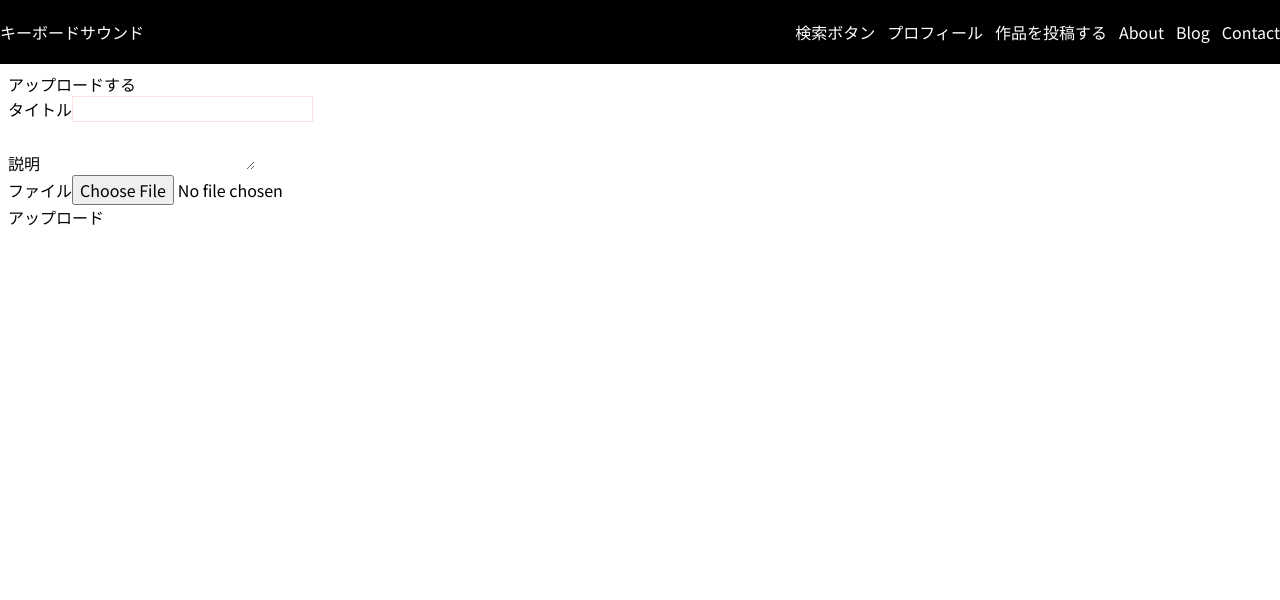
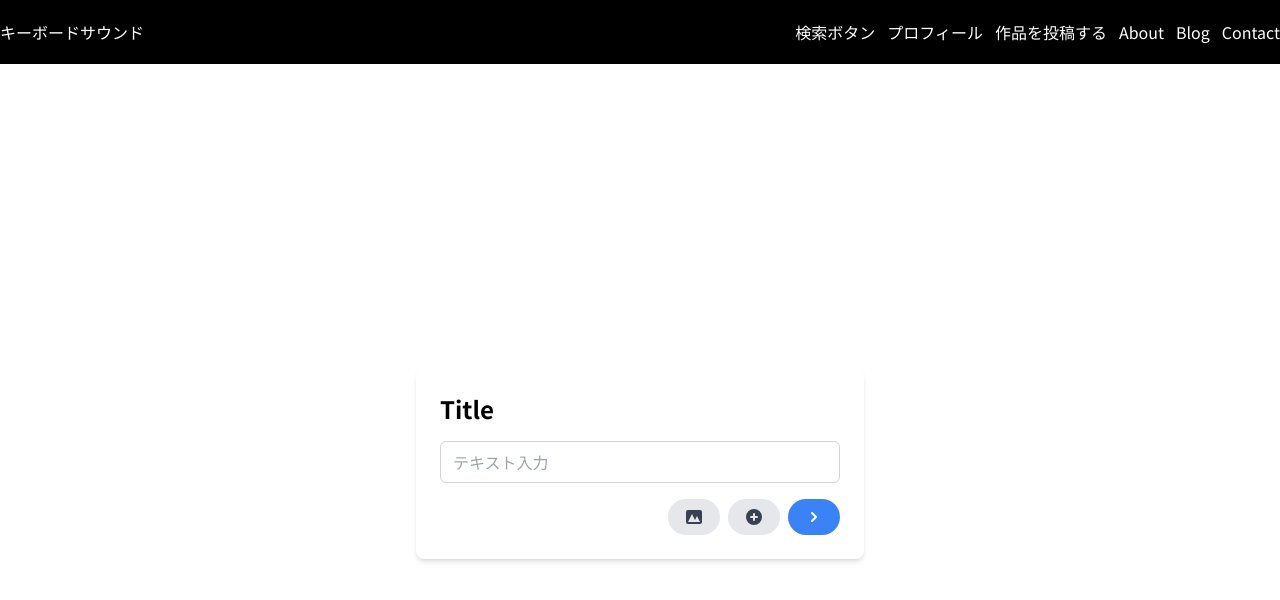
Before and after one commit to tomato-ga/keysound, a Next.js app: page /post/upload in a window 1280 px wide. Shown: the top 600 px of the page. Built offline with nearby package versions, Linux system fonts and the light colour scheme.

Commit message:
アップロード画面修正中

```diff
--- a/src/app/(pages)/post/upload/page.tsx
+++ b/src/app/(pages)/post/upload/page.tsx
@@ -3,44 +3,48 @@
 import { useState } from 'react'
 
 const UploadPage = () => {
-	const [title, setTitle] = useState<string>('')
-	const [description, setDescription] = useState<string>('')
-	const [file, setFile] = useState<string>('')
-	// TODO SQL用に追加createdAt , updatedAt
-
-	const handleSubmit = async (e: React.FormEvent<HTMLFormElement>) => {
-		e.preventDefault()
-		// TODO S3 アップロード処理 -> S3 URLをSQLに保存する
-	}
-
 	return (
-		<>
-			<div className="container mx-auto p-2">
-				<h1>アップロードする</h1>
-
-				<form onSubmit={handleSubmit}>
-					<div>
-						<label htmlFor="title">タイトル</label>
+		<div className="flex flex-col items-center justify-center h-screen">
+			<div className="bg-white rounded-lg shadow-md p-6 w-full max-w-md">
+				<h1 className="text-2xl font-bold mb-4">Title</h1>
+				<div className="mb-4">
 					<input
 						type="text"
-							id="title"
-							value={title}
-							onChange={(e) => setTitle(e.target.value)}
-							className="border border-red-100"
+						placeholder="テキスト入力"
+						className="w-full border border-gray-300 rounded-md px-3 py-2 focus:outline-none focus:ring-2 focus:ring-blue-500"
 					/>
 				</div>
-					<div>
-						<label htmlFor="description">説明</label>
-						<textarea id="description" value={description} onChange={(e) => setDescription(e.target.value)} />
+				<div className="flex justify-end space-x-2">
+					<button className="bg-gray-200 hover:bg-gray-300 text-gray-700 font-bold py-2 px-4 rounded-full">
+						<svg className="h-5 w-5" xmlns="http://www.w3.org/2000/svg" viewBox="0 0 20 20" fill="currentColor">
+							<path
+								fillRule="evenodd"
+								d="M4 3a2 2 0 00-2 2v10a2 2 0 002 2h12a2 2 0 002-2V5a2 2 0 00-2-2H4zm12 12H4l4-8 3 6 2-4 3 6z"
+								clipRule="evenodd"
+							/>
+						</svg>
+					</button>
+					<button className="bg-gray-200 hover:bg-gray-300 text-gray-700 font-bold py-2 px-4 rounded-full">
+						<svg className="h-5 w-5" xmlns="http://www.w3.org/2000/svg" viewBox="0 0 20 20" fill="currentColor">
+							<path
+								fillRule="evenodd"
+								d="M10 18a8 8 0 100-16 8 8 0 000 16zm1-11a1 1 0 10-2 0v2H7a1 1 0 100 2h2v2a1 1 0 102 0v-2h2a1 1 0 100-2h-2V7z"
+								clipRule="evenodd"
+							/>
+						</svg>
+					</button>
+					<button className="bg-blue-500 hover:bg-blue-700 text-white font-bold py-2 px-4 rounded-full">
+						<svg className="h-5 w-5" xmlns="http://www.w3.org/2000/svg" viewBox="0 0 20 20" fill="currentColor">
+							<path
+								fillRule="evenodd"
+								d="M7.293 14.707a1 1 0 010-1.414L10.586 10 7.293 6.707a1 1 0 011.414-1.414l4 4a1 1 0 010 1.414l-4 4a1 1 0 01-1.414 0z"
+								clipRule="evenodd"
+							/>
+						</svg>
+					</button>
 				</div>
-					<div>
-						<label htmlFor="file">ファイル</label>
-						<input type="file" id="file" onChange={(e) => setFile(e.target.files)} />
 			</div>
-					<button type="submit">アップロード</button>
-				</form>
 		</div>
-		</>
 	)
 }
 
```
Lines whose indentation alone changed are shown as unchanged.
